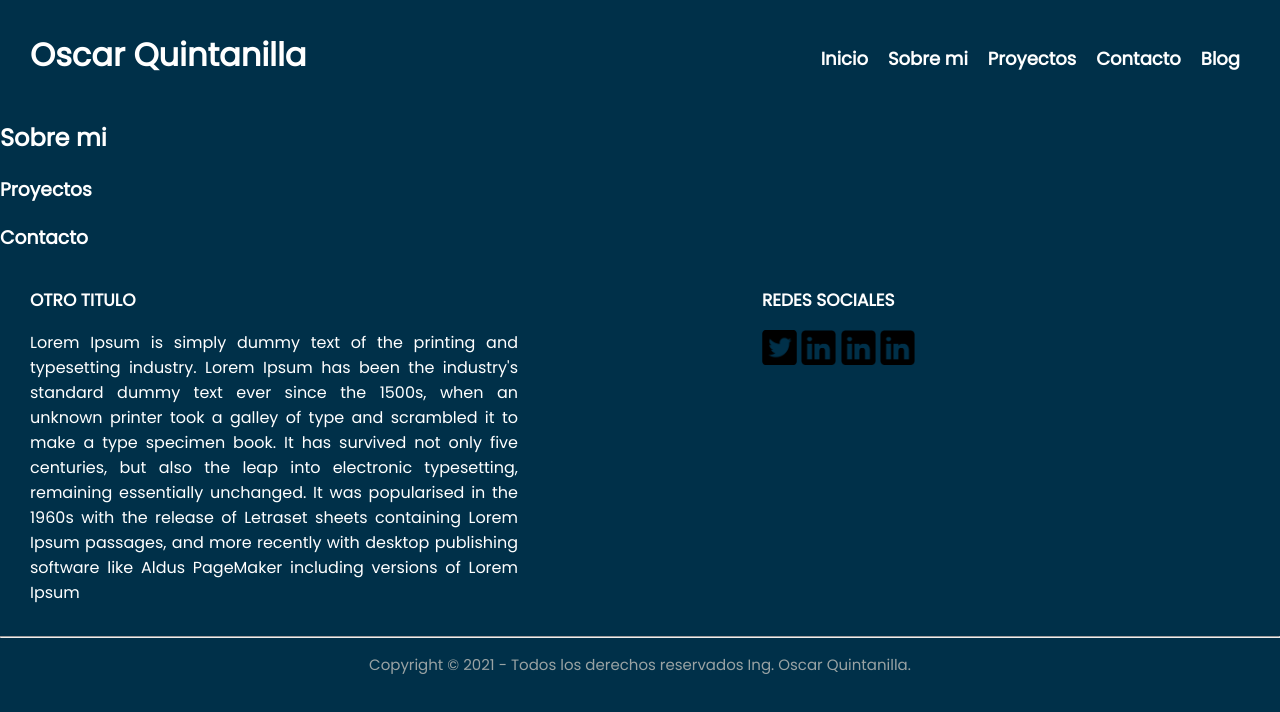
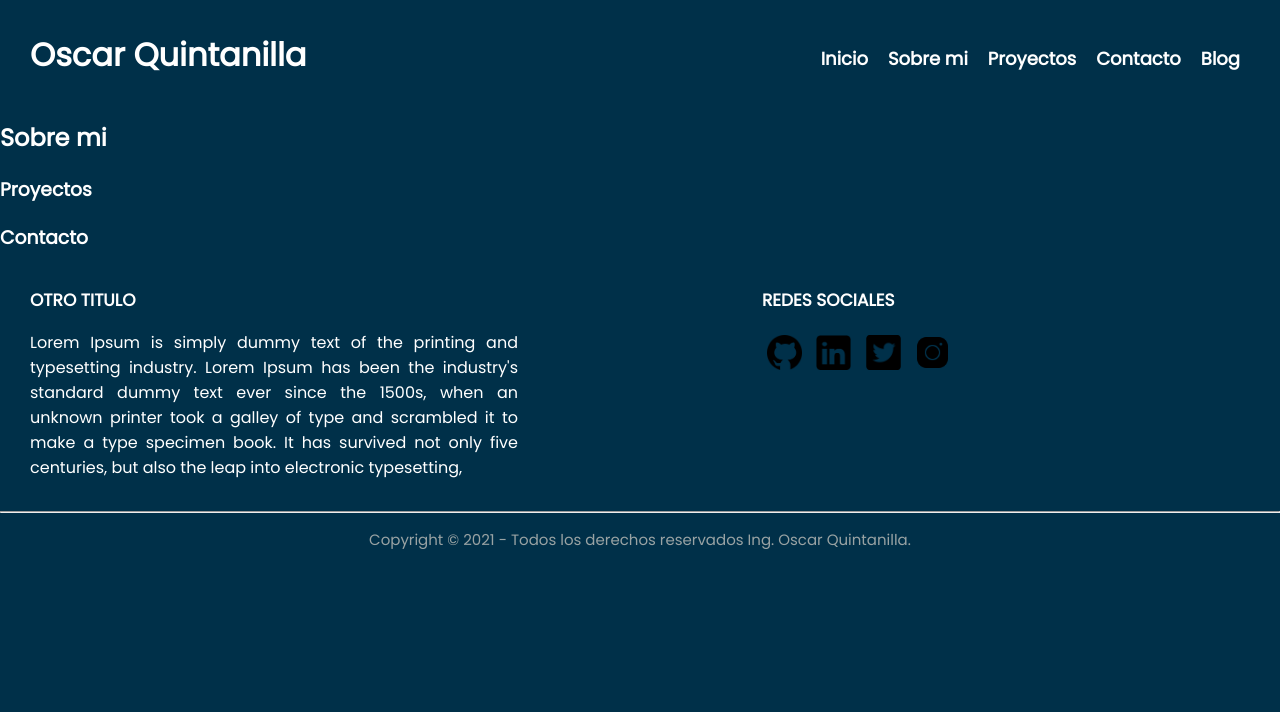
Before and after one commit to owqh/owqh.github.io, a plain HTML site: page index.html in a window 1280 px wide. Drawn offline with Linux system fonts and the light colour scheme.

Commit message:
Mejoras al footer

```diff
--- a/css/styles.css
+++ b/css/styles.css
@@ -71,6 +71,7 @@ body {
 .container__img img{
     height: 35px;
     width: 35px;
+    padding: 5px;
 }
 
 .footer__container-rigth{
--- a/index.html
+++ b/index.html
@@ -60,23 +60,22 @@
                     Lorem Ipsum has been the industry's standard dummy text ever since the 1500s,
                     when an unknown printer took a galley of type and scrambled it to make a type specimen book.
                     It has survived not only five centuries, but also the leap into electronic typesetting,
-                    remaining essentially unchanged. It was popularised in the 1960s with
-                    the release of Letraset sheets containing Lorem Ipsum passages, and more recently with
-                    desktop publishing software like Aldus PageMaker including versions of Lorem Ipsum
                 </p>
-
             </div>
             <div class="footer__container-rigth">
                 <p class="container__title ">
                     <b>REDES SOCIALES</b>
                 </p>
                 <div class="container__img">
-                    <a href="www.twitter.com/ipoepensador" target="_blank"><img src="img/twitter.png" alt="Logo Twitter"></a>
-                    <a href="#" target="_blank"><img src="img/linkedin.png" alt="Logo linkedin"></a>
-                    <a href="#" target="_blank"><img src="img/linkedin.png" alt="Logo linkedin"></a>
-                    <a href="#" target="_blank"><img src="img/linkedin.png" alt="Logo linkedin"></a>
+                    <a href="https://github.com/owqh/" target="_blank"><img src="img/github.png" alt="Logo Git hub"
+                            title="Check my code at Git hub"></a>
+                    <a href="https://www.linkedin.com/in/oscarquintanilla" target="_blank"><img src="img/linkedin.png"
+                            alt="Logo linkedin" title="LinkedIn"></a>
+                    <a href="www.twitter.com/ipoepensador" target="_blank"><img src="img/twitter.png" alt="Logo Twitter"
+                            title="Lest talk at Twitter"></a>
+                    <a href="#" target="_blank"><img src="img/instagram.png" alt="Logo Instagram"
+                            title="Follow me on Instagram"></a>
                 </div>
-
             </div>
         </div>
         <div class="footer__copy">
```
Also changed, not shown: img/github.png (added), img/instagram.png (added).
